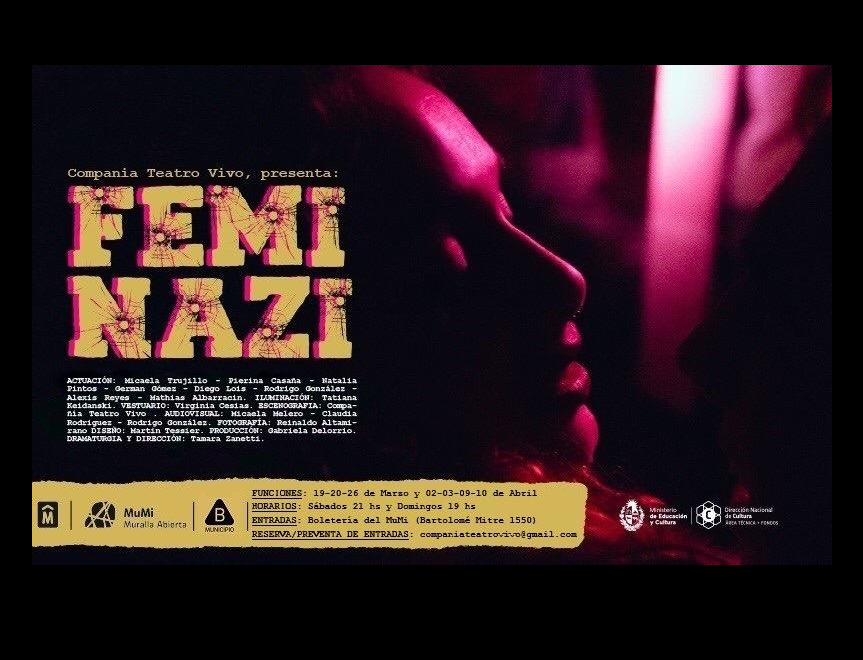
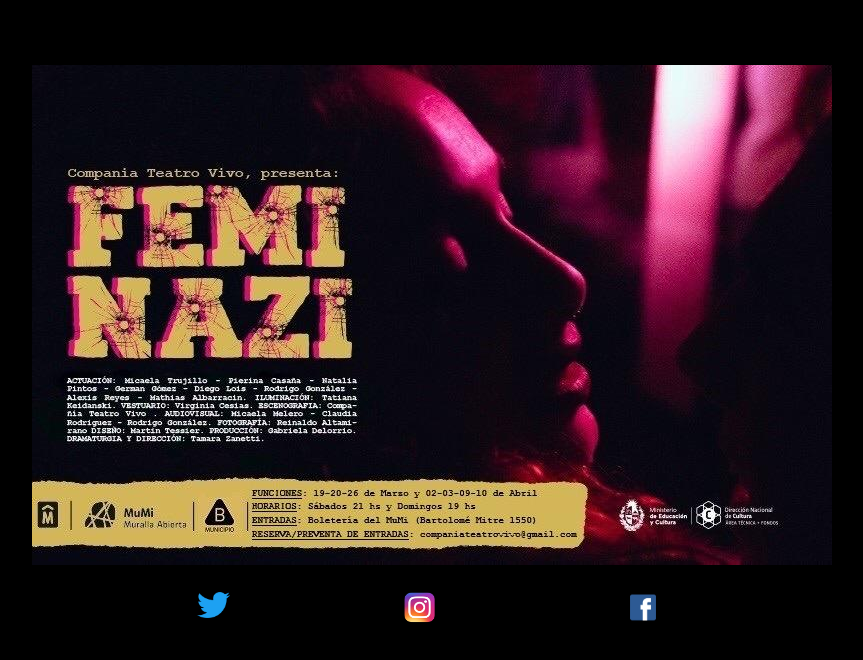
Before and after one commit to rafapelacchi/TeatroVivo, a website: page docs/index.html in a window 1280 px wide. Shown: the whole page, without its empty margins (208-1071 px from the left). Drawn offline with nearby package versions, Linux system fonts and the light colour scheme.

Commit message:
imagen feminazi

```diff
--- a/docs/index.html
+++ b/docs/index.html
@@ -13,5 +13,34 @@
         </div>
         <div class="col-md-1"></div>
     </div>
+
+    <div class="row" style="text-align: center;">
+
+    <div class="row" style="padding-top: 2%;">
+        <div class="col-md-1"></div>
+        <div class="col-md-10">
+            <div class="row">
+                <div class="col-md-4" style="text-align: right;">
+                    <a href="https://twitter.com/teatrovivocia" >
+                        <img src="images/twitter.png" style="width:10%">
+                    </a>
+                </div>
+                <div class="col-md-4">
+                    <a href="https://www.instagram.com/teatrovivocia/" >
+                        <img src="images/instagram.png" style="width:10%">
+                    </a>
+                </div>
+
+                <div class="col-md-4" style="text-align: left;">
+                    <a href="https://www.facebook.com/teatrovivocia/" >
+                        <img src="images/facebook.png" style="width:20%">
+                    </a>
+                </div>
+            </div>
+        </div>
+        <div class="col-md-1"></div>
+     </div>
+    </div>
+
 </body>
 </html>
```
Also changed, not shown: docs/images/facebook.png (added), docs/images/instagram.png (added), docs/images/twitter.png (added), 1 other file.
